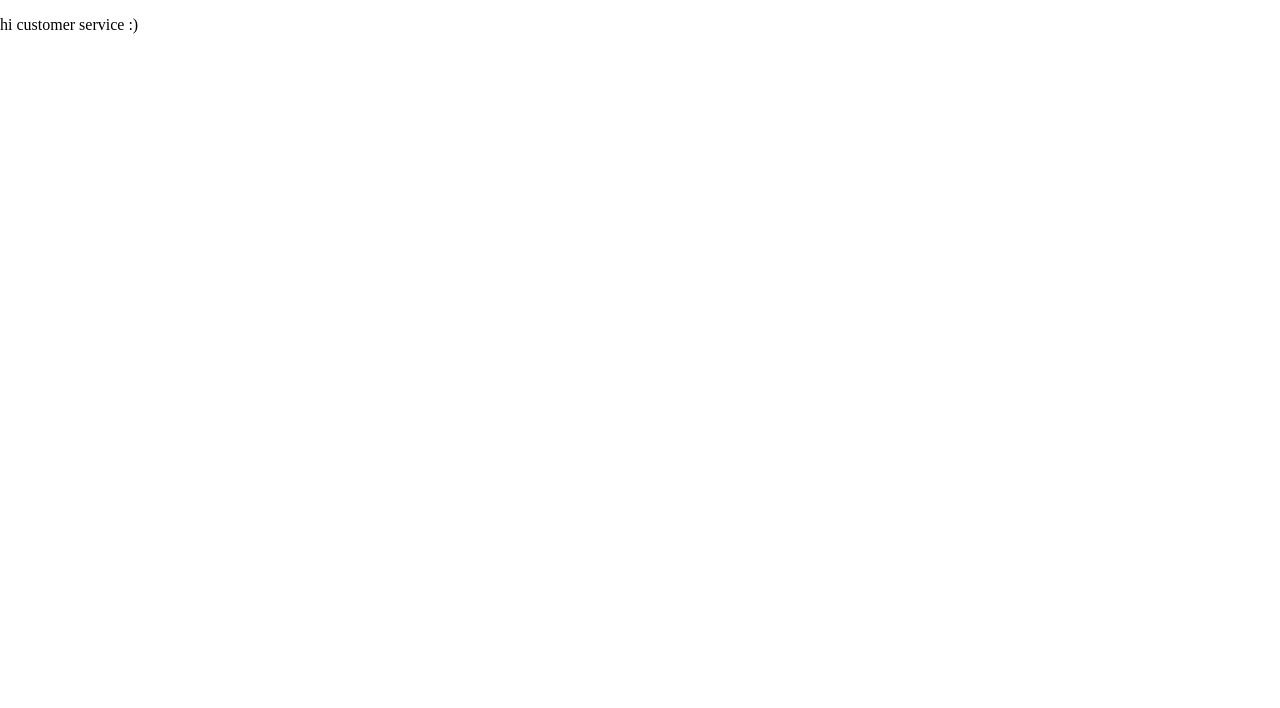
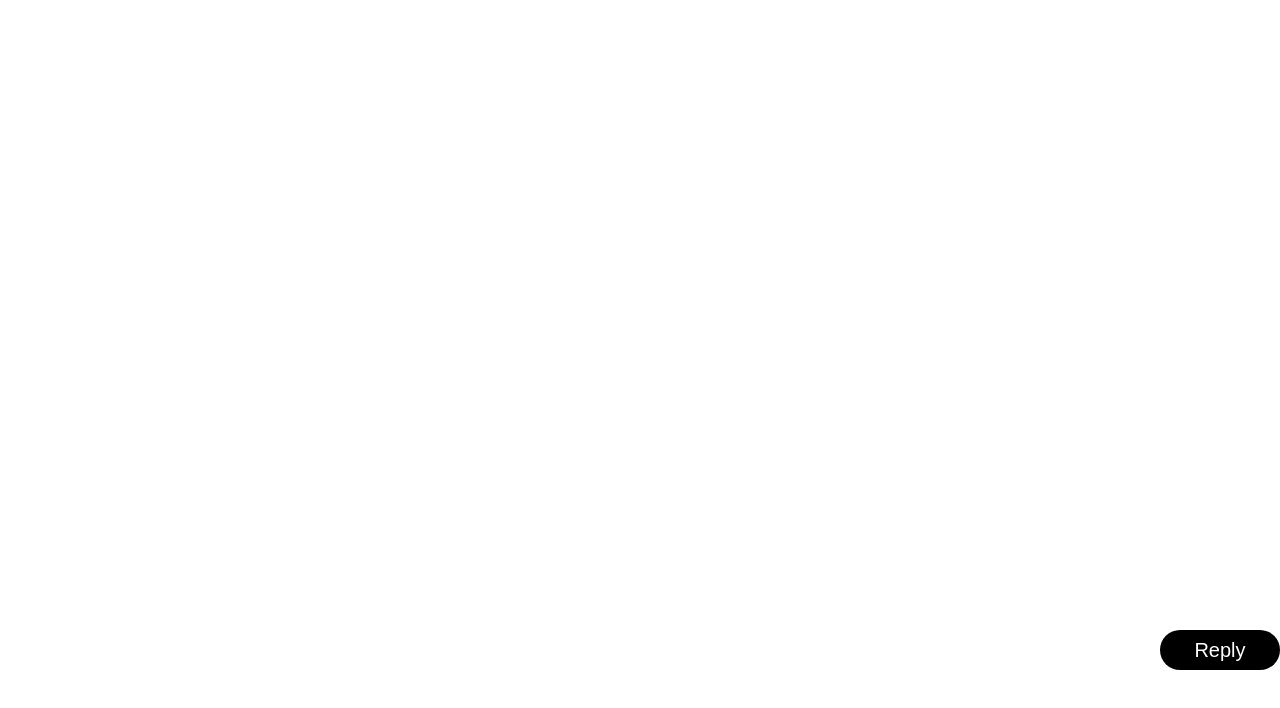
Before and after one commit to davezargar/CRM, a React (Vite) app in the folder client/: page /CustomerServicePanel in a window 1280 px wide. Shown: the top 708 px of the page. Built offline with nearby package versions, Linux system fonts and the light colour scheme.

Commit message:
Fixed a button for pop up window
Made the button need to fix the css later, now i need to fix that the
pop up window will display with a form

```diff
--- a/client/src/CustomerServicePanel.jsx
+++ b/client/src/CustomerServicePanel.jsx
@@ -1,7 +1,10 @@
-export default CustomerServicePanel
+import "./style/CustomerServicePanel.css"
 
-function CustomerServicePanel(){
-    return <div>
-        <p>hi customer service :)</p>
-    </div>
+export default function CustomerServicePanel() {
+    return ReplyButtonDisplay();
 }
+
+export function ReplyButtonDisplay() {
+    return <div className="replyContainer"><button id="replyButton">Reply</button></div>
+
+}
--- /dev/null
+++ b/client/src/style/CustomerServicePanel.css
@@ -0,0 +1,12 @@
+#replyButton {
+    width: 120px;
+    height: 40px;
+    cursor: pointer;
+}
+
+.replyContainer {
+    display: flex;
+    justify-content: flex-end;
+    align-self: flex-end;
+    margin-top: 600px;
+}
```
